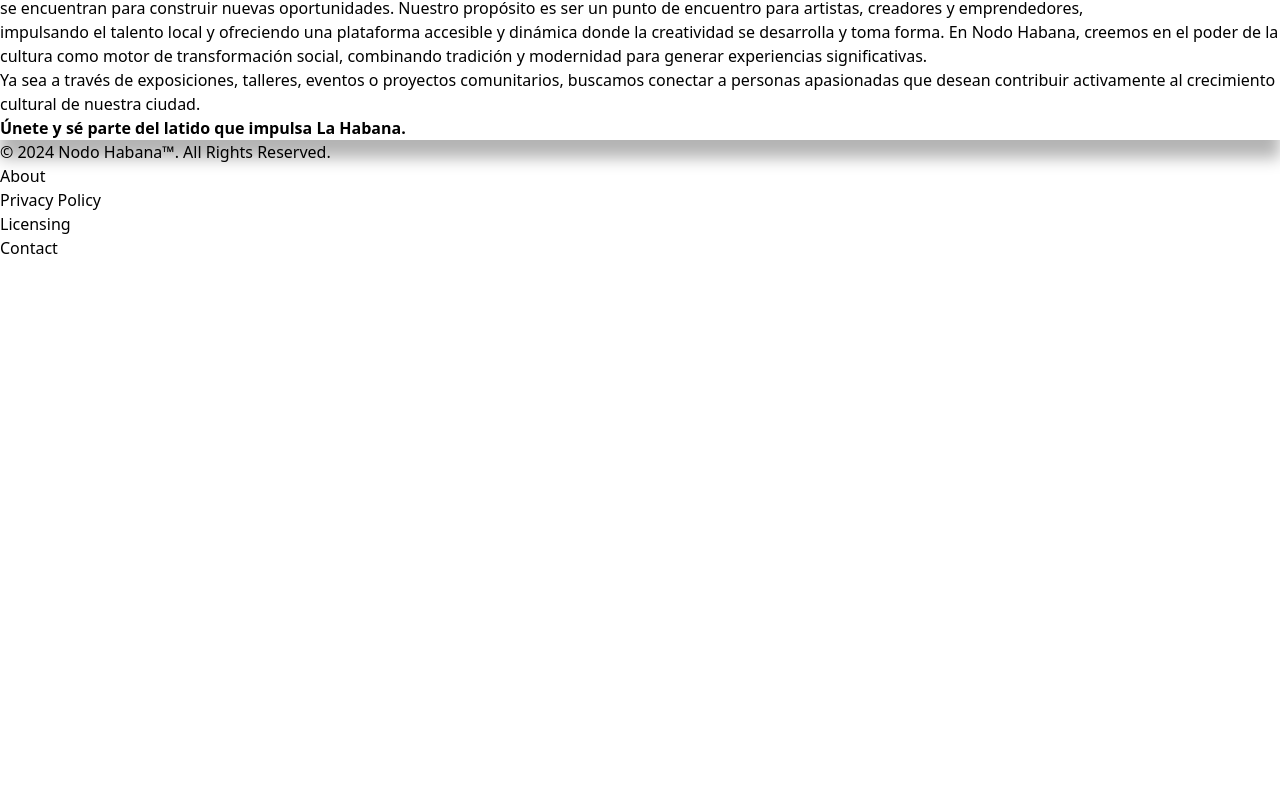
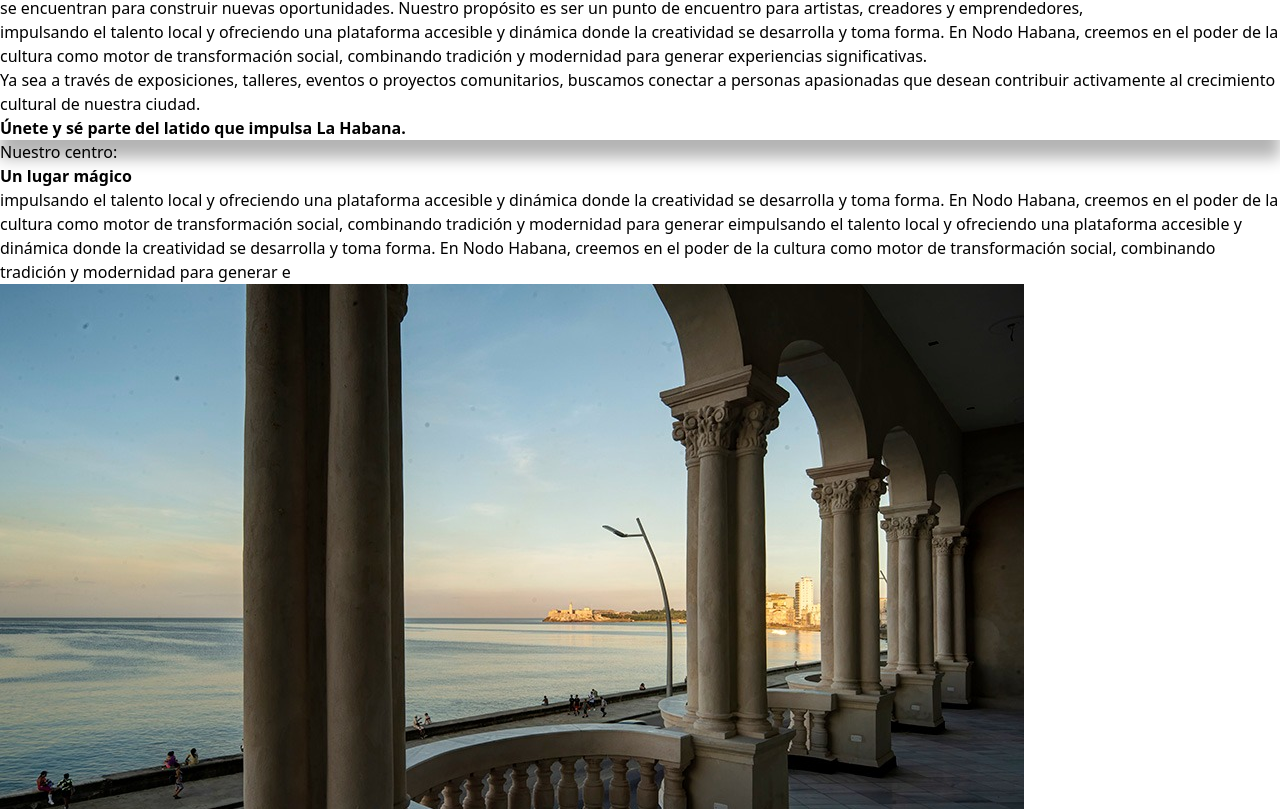
Before and after one commit to fantasyfuerte/nodo-habana, a Next.js app: page / in a window 1280 px wide. Shown: the part 851-1660 px from the top of the page. Before the commit the page ends 1111 px from the top, so only its background shows below. Built offline with nearby package versions, Linux system fonts and the light colour scheme.

Commit message:
Adding example article

```diff
--- /dev/null
+++ b/src/app/components/StyledArticle.tsx
@@ -0,0 +1,60 @@
+"use client";
+
+import { motion } from "framer-motion";
+import { useState } from "react";
+
+interface Props {
+  title: string;
+  subtitle: string;
+  paragraph: string;
+  imgs: string[];
+  centerImg?: boolean;
+  id?: string;
+}
+
+const StyledArticle: React.FC<Props> = ({
+  title,
+  subtitle,
+  paragraph,
+  imgs,
+  centerImg,
+  id,
+}) => {
+  const [img, setImg] = useState(0);
+  const changeImg = () => {
+    setImg((prev) => {
+      if (prev == imgs.length - 1) return 0;
+      return prev + 1;
+    });
+  };
+  return (
+    <motion.article
+      id={id}
+      transition={{ delay: 0.5, duration: 0.2 }}
+      initial={{ opacity: 0 }}
+      whileInView={{ opacity: 1 }}
+      className="flex max-h-max flex-wrap items-end mb-48 py-32"
+    >
+      <div className="basis-6/12 flex-grow  pr-4 md:pr-0 pl-4 mb-7 ">
+        <h5 className="text-4xl min-w-max md:text-5xl">
+          {title}: <br></br>
+          <strong className="text-gray-950 ">{subtitle}</strong>
+        </h5>
+        <p className="text-lg font-semibold mt-8 text-pretty first-letter:ml-2">
+          {paragraph}
+        </p>
+      </div>
+      <div className="basis-5/12 flex-grow h-96 px-2 md:p-5 pb-0">
+        <motion.img
+          onViewportEnter={changeImg}
+          src={imgs[img]}
+          className={`object-cover ${
+            !centerImg && "object-bottom"
+          } w-full h-full rounded-xl`}
+        />
+      </div>
+    </motion.article>
+  );
+};
+
+export default StyledArticle;
--- a/src/app/page.tsx
+++ b/src/app/page.tsx
@@ -1,7 +1,9 @@
+import StyledArticle from "./components/StyledArticle";
+
 export default function Home() {
   return (
-    <section className="h-screen">
-      <article className="shadow-custom pb-16">
+    <section className="">
+      <article className="shadow-custom pb-16 mb-36">
         <h1 className="text-center text-2xl font-semibold py-8 mt-10">
           Un espacio de conexiones culturales
         </h1>
@@ -25,6 +27,18 @@
           </strong>
         </p>
       </article>
+      <StyledArticle
+        title="Nuestro centro"
+        subtitle="Un lugar mágico"
+        paragraph="impulsando el talento local y ofreciendo una plataforma accesible y
+          dinámica donde la creatividad se desarrolla y toma forma. En Nodo
+          Habana, creemos en el poder de la cultura como motor de transformación
+          social, combinando tradición y modernidad para generar eimpulsando el talento local y ofreciendo una plataforma accesible y
+          dinámica donde la creatividad se desarrolla y toma forma. En Nodo
+          Habana, creemos en el poder de la cultura como motor de transformación
+          social, combinando tradición y modernidad para generar e"
+        imgs={["balcon.jpeg"]}
+      />
     </section>
   );
 }
```
Also changed, not shown: public/balcon.jpeg (added).
